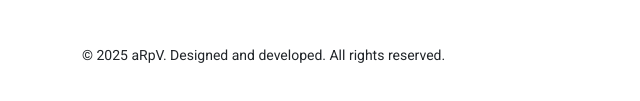
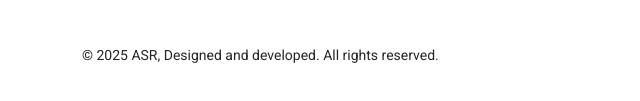
Before and after one commit to Anmolsra/exchangerate, a plain HTML site: page index.html in a window 1280 px wide. Shown: the part 245-346 px from the top of the page, 0-640 px from the left. Drawn offline with nearby package versions, Linux system fonts and the light colour scheme.

Commit message:
Update index.html

```diff
--- a/index.html
+++ b/index.html
@@ -47,7 +47,7 @@
     </div>
 
     <div class="container cc1">
-        <p>© 2025 aRpV. Designed and developed. All rights reserved.</p>
+        <p>© 2025 ASR, Designed and developed. All rights reserved.</p>
     </div>
 
     <!-- Bootstrap JS Bundle with Popper -->
```
